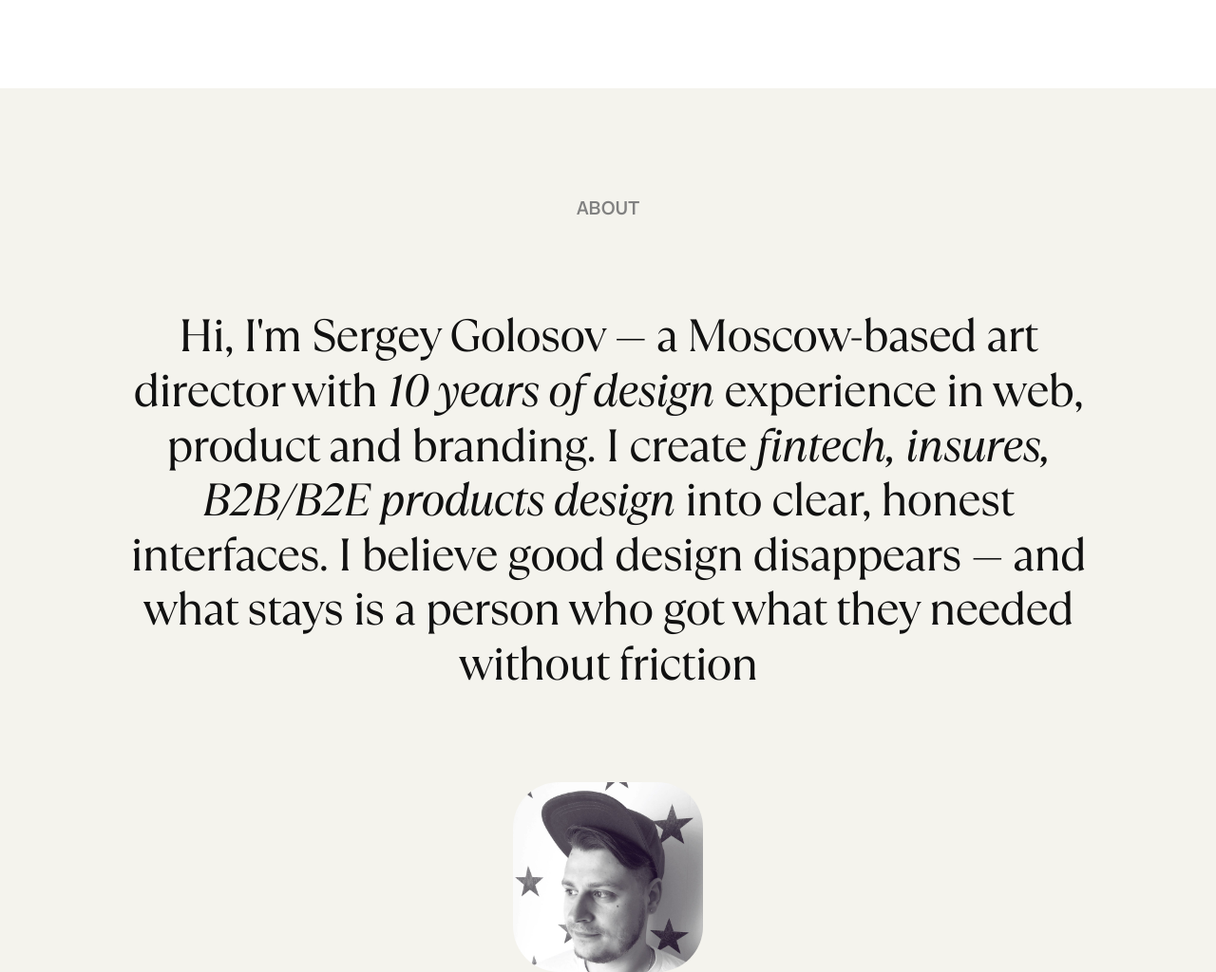
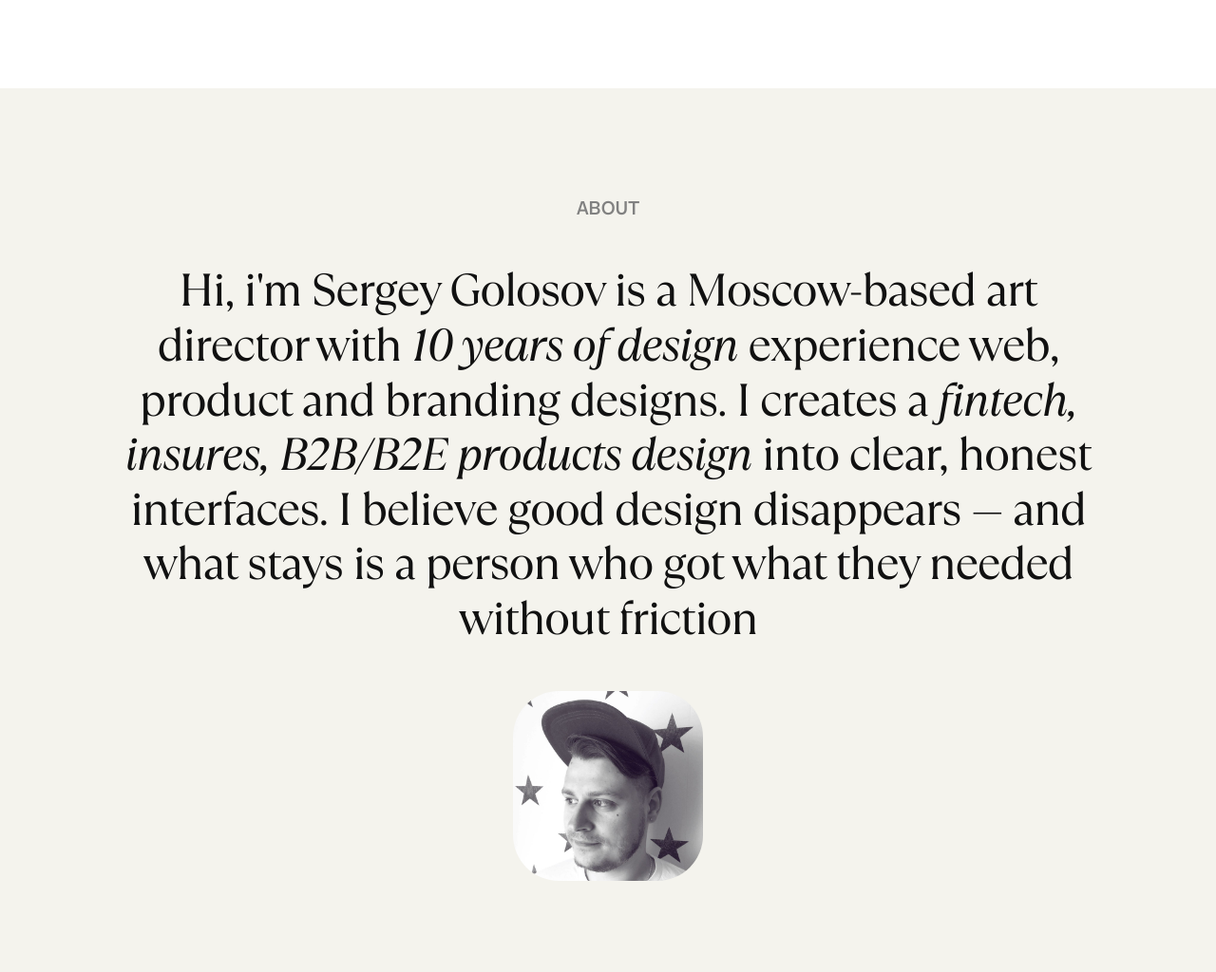
Before and after one commit to Serjmolo/portfolio, a website: page index.html in a window 1280 px wide. Shown: the part 2843-3867 px from the top of the page at 95% size. Drawn offline with Linux system fonts and the light colour scheme.

Commit message:
Update about section text for clarity, adjust CSS padding for layout consistency, and add project context documentation in MEMORY.md and project_portfolio.md.

```diff
--- a/css/style.css
+++ b/css/style.css
@@ -276,7 +276,7 @@ a {
 
 .about {
   background: var(--surface);
-  padding: 96px 0;
+  padding: 96px 120px;
   display: flex;
   flex-direction: column;
   align-items: center;
@@ -293,7 +293,8 @@ a {
   letter-spacing: -1.44px;
   color: var(--text-primary);
   width: 100%;
-  padding: 0 120px;
+  margin: 0;
+  padding: 0;
 }
 
 .about__bio em {
@@ -400,7 +401,7 @@ a {
 
   .about__bio {
     font-size: 32px;
-    letter-spacing: -0.8px;
+    letter-spacing: -0.96px;
   }
 }
 
--- a/index.html
+++ b/index.html
@@ -158,9 +158,9 @@
     <section class="about" id="about">
       <p class="about__label">About</p>
       <p class="about__bio">
-        Hi, I'm Sergey Golosov — a Moscow-based art director with
+        Hi, i'm Sergey Golosov is a Moscow-based art director with
         <em>10 years of design</em>
-        experience in web, product and branding. I create
+        experience web, product and branding designs. I creates a
         <em>fintech, insures, B2B/B2E products design</em>
         into clear, honest interfaces. I believe good design disappears — and what stays is a person who got what they needed without friction
       </p>
@@ -172,7 +172,6 @@
   <!-- Footer / Contact -->
   <footer class="footer" id="contact">
     <div class="footer__cta">
-      <h2 class="footer__heading">Let's talk</h2>
       <div class="footer__links">
         <a href="https://linkedin.com/in/" target="_blank" rel="noopener">LinkedIn</a>
         <img class="footer__link-sep" src="assets/images/line.svg" alt="">
```
Also changed, not shown: .claude/agent-memory/figma-design-reviewer/MEMORY.md (added), .claude/agent-memory/figma-design-reviewer/project_portfolio.md (added), .claude/settings.local.json.
